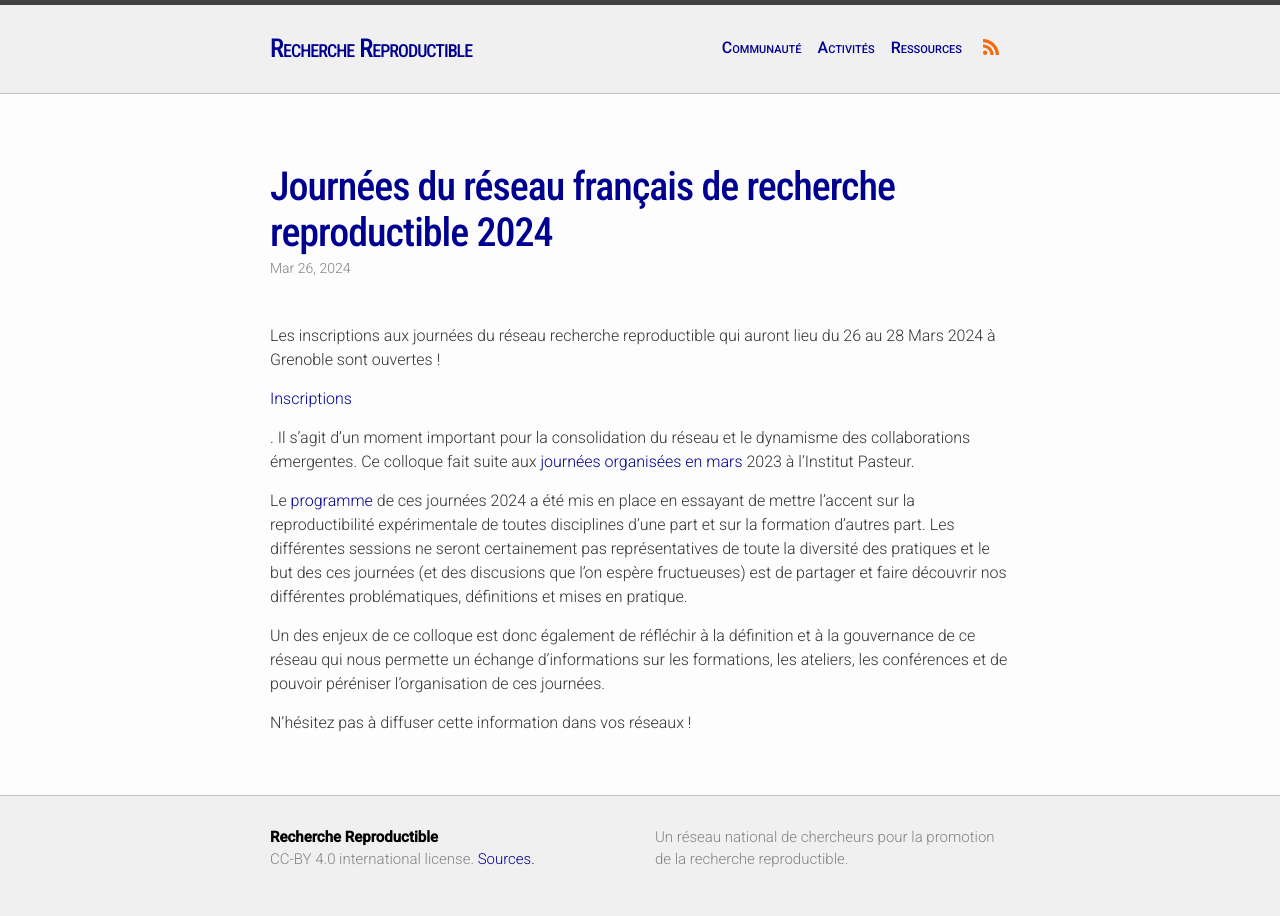
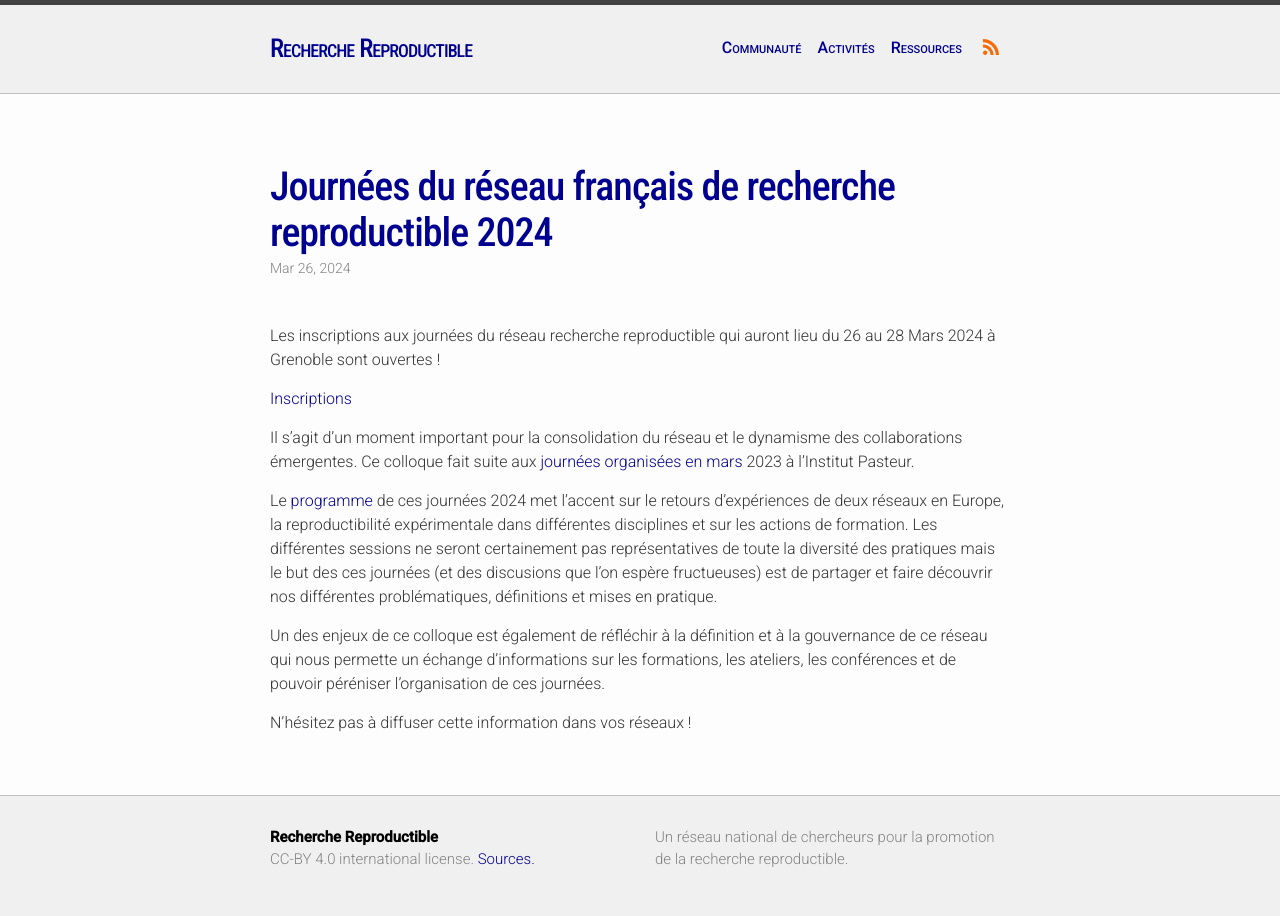
Before and after one commit to FR-RN/FR-RN, a Jekyll site: the page built from _posts/2024-03-26-jrfrr-2024.md, in a window 1280 px wide. Built offline with Jekyll 4.4.1, drawn with Linux system fonts in a browser that asks for light colours; some web fonts are replaced.

Commit message:
Add post jrfrr 2024

```diff
--- a/_posts/2024-03-26-jrfrr-2024.md
+++ b/_posts/2024-03-26-jrfrr-2024.md
@@ -9,11 +9,11 @@ Les inscriptions aux journées du réseau  recherche reproductible qui auront li
 
 [Inscriptions](https://jrfrr-2024.sciencesconf.org/registration)
 
-. Il s'agit d'un moment important pour la consolidation du réseau et le dynamisme des collaborations émergentes. Ce colloque fait suite aux [journées organisées en mars](https://www.recherche-reproductible.fr/rr-days/) 2023 à l'Institut Pasteur.
+Il s'agit d'un moment important pour la consolidation du réseau et le dynamisme des collaborations émergentes. Ce colloque fait suite aux [journées organisées en mars](https://www.recherche-reproductible.fr/rr-days/) 2023 à l'Institut Pasteur.
 
-Le [programme](https://jrfrr-2024.sciencesconf.org/resource/page/id/1) de ces journées 2024 a été mis en place en essayant de mettre l’accent sur la reproductibilité expérimentale de toutes disciplines d’une part et sur la formation d’autres part. Les différentes sessions ne seront certainement pas représentatives de toute la diversité des pratiques et le but des ces journées (et des discusions que l’on espère fructueuses) est de partager et faire découvrir nos différentes problématiques, définitions et mises en pratique.
+Le [programme](https://jrfrr-2024.sciencesconf.org/resource/page/id/1) de ces journées 2024 met l’accent sur le retours d'expériences de deux réseaux en Europe, la reproductibilité expérimentale dans différentes disciplines et sur les actions de formation. Les différentes sessions ne seront certainement pas représentatives de toute la diversité des pratiques mais le but des ces journées (et des discusions que l’on espère fructueuses) est de partager et faire découvrir nos différentes problématiques, définitions et mises en pratique.
 
-Un des enjeux de ce colloque est donc également de réfléchir à la définition et à la gouvernance de ce réseau qui nous permette un échange d'informations sur les formations, les ateliers, les conférences et de pouvoir péréniser l’organisation de ces journées.
+Un des enjeux de ce colloque est également de réfléchir à la définition et à la gouvernance de ce réseau qui nous permette un échange d'informations sur les formations, les ateliers, les conférences et de pouvoir péréniser l’organisation de ces journées.
 
 
 N'hésitez pas à diffuser cette information dans vos réseaux !
```
